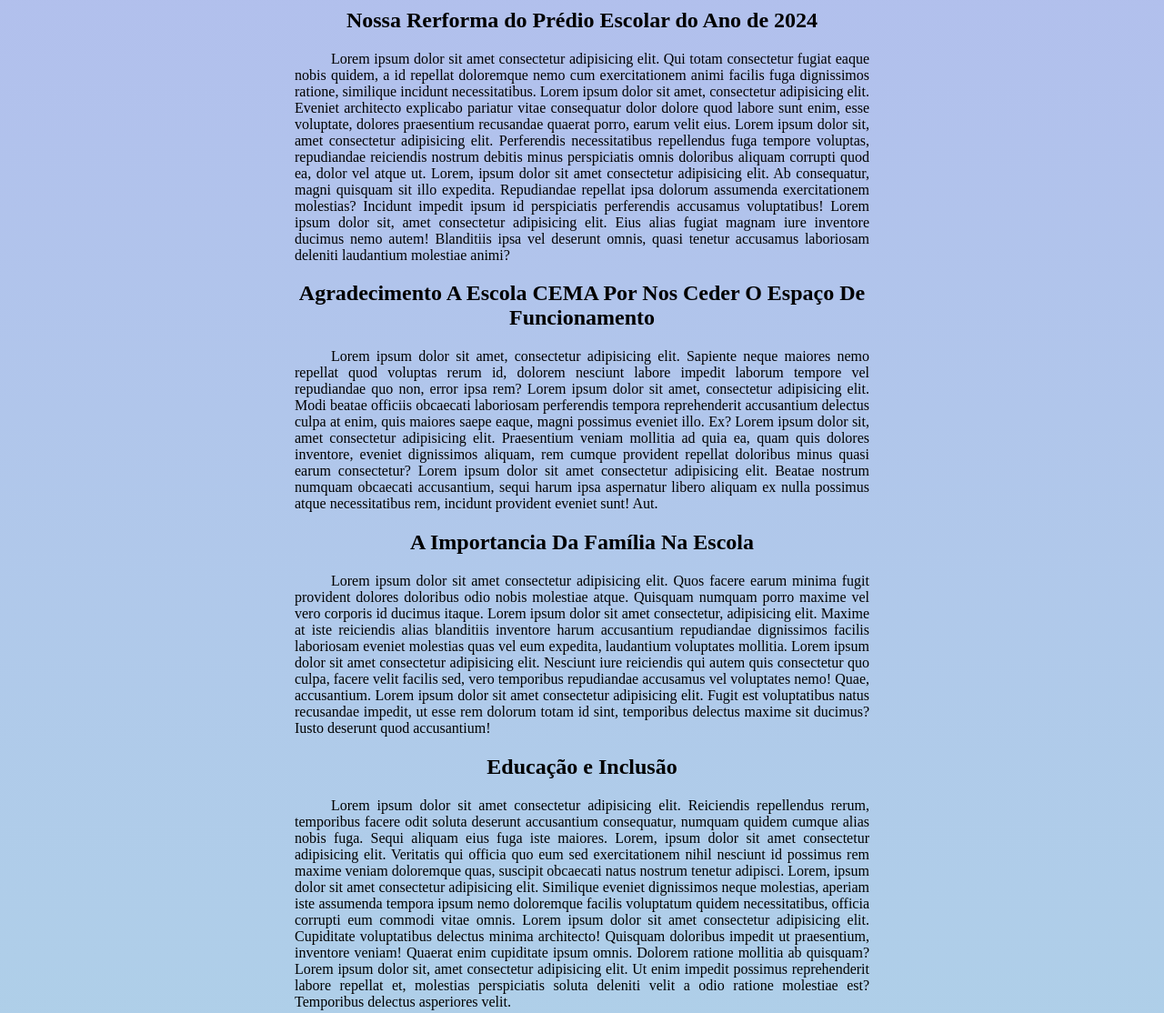
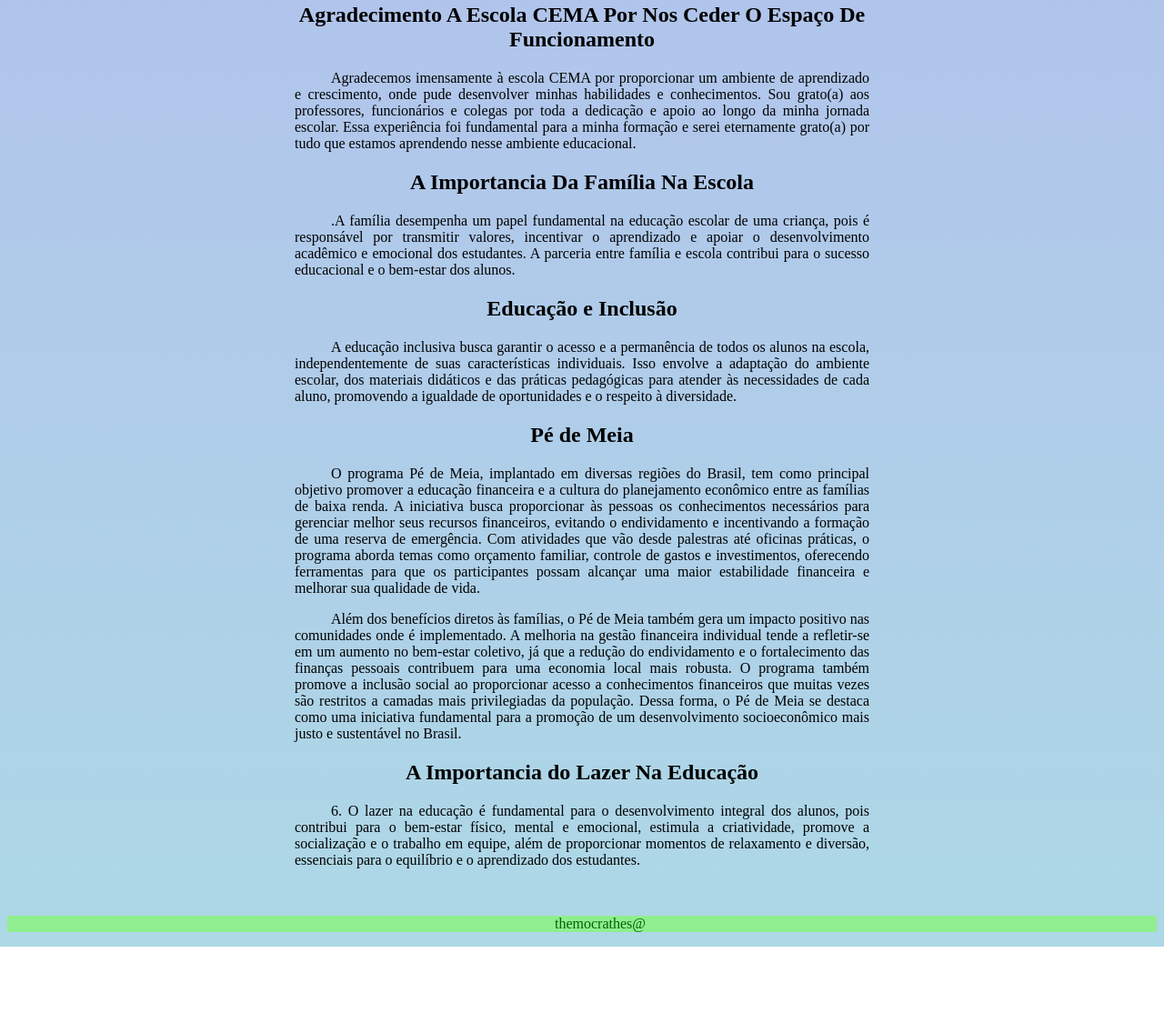
Before and after one commit to professorthemocrathes/school_site, a plain HTML site: page index.html in a window 1280 px wide. Shown: the part 890-2004 px from the top of the page at 91% size. After the commit the page ends 1931 px from the top, so only its background shows below. Drawn offline with Linux system fonts and the light colour scheme.

Commit message:
Update index.html
arrumando o texto

```diff
--- a/index.html
+++ b/index.html
@@ -82,7 +82,7 @@
                 <h2>
                     Um Breve Histórico da Nossa Escola
                 </h2>
-                <p>Lorem ipsum dolor sit amet consectetur adipisicing elit. Id dolores quis quaerat voluptatum eveniet incidunt necessitatibus expedita tempore temporibus, laudantium cum beatae debitis voluptates saepe illum asperiores libero. Ea, debitis. Lorem ipsum, dolor sit amet consectetur adipisicing elit. Possimus quae beatae aliquam doloribus eius dolore asperiores accusamus accusantium a, non natus sunt ipsa iste esse, molestiae ut officia, neque maxime? Lorem ipsum dolor sit amet consectetur adipisicing elit. Culpa unde distinctio explicabo totam quibusdam dolores sint neque. Eligendi ratione obcaecati laboriosam omnis assumenda, blanditiis consequuntur nesciunt in nemo a error. Lorem ipsum dolor sit amet consectetur adipisicing elit. Tenetur minima modi reprehenderit inventore officiis dolorum corporis sed deleniti cumque, consectetur, possimus facere quasi veniam voluptas commodi quaerat quos rerum iste? Lorem ipsum dolor sit, amet consectetur adipisicing elit. Nemo laudantium blanditiis non, qui quisquam possimus fugiat autem fugit adipisci maiores eum veniam perferendis doloremque nostrum officia, pariatur commodi, repellat quis!Lorem</p>
+                <p>Nossa escola foi fundada em 1995 e desde então tem se destacado pela qualidade de ensino e pela dedicação de seus professores e funcionários. Ao longo dos anos, a escola tem investido em infraestrutura e tecnologia para proporcionar um ambiente educacional cada vez mais completo e inovador. Além disso, promove atividades extracurriculares e eventos culturais que enriquecem a experiência dos alunos.</p>
 
 
             </article>
@@ -91,7 +91,7 @@
                 <h2>
                     Nossa Rerforma do Prédio Escolar do Ano de 2024
                 </h2>
-                <p>Lorem ipsum dolor sit amet consectetur adipisicing elit. Qui totam consectetur fugiat eaque nobis quidem, a id repellat doloremque nemo cum exercitationem animi facilis fuga dignissimos ratione, similique incidunt necessitatibus. Lorem ipsum dolor sit amet, consectetur adipisicing elit. Eveniet architecto explicabo pariatur vitae consequatur dolor dolore quod labore sunt enim, esse voluptate, dolores praesentium recusandae quaerat porro, earum velit eius. Lorem ipsum dolor sit, amet consectetur adipisicing elit. Perferendis necessitatibus repellendus fuga tempore voluptas, repudiandae reiciendis nostrum debitis minus perspiciatis omnis doloribus aliquam corrupti quod ea, dolor vel atque ut. Lorem, ipsum dolor sit amet consectetur adipisicing elit. Ab consequatur, magni quisquam sit illo expedita. Repudiandae repellat ipsa dolorum assumenda exercitationem molestias? Incidunt impedit ipsum id perspiciatis perferendis accusamus voluptatibus! Lorem ipsum dolor sit, amet consectetur adipisicing elit. Eius alias fugiat magnam iure inventore ducimus nemo autem! Blanditiis ipsa vel deserunt omnis, quasi tenetur accusamus laboriosam deleniti laudantium molestiae animi?</p>
+                <p>A reforma de escola é um processo importante para o bem-estar dos alunos, professores e demais profissionais. Além disso, pode ser instrumento para facilitar o aprendizado, a socialização e a formação cultural, contribuindo para o desenvolvimento dos estudantes. Em instituições privadas, a importância é ainda maior.</p>
 
 
             </article>
@@ -100,7 +100,7 @@
                 <h2>
                     Agradecimento A Escola CEMA Por Nos Ceder O Espaço De Funcionamento
                 </h2>
-                <p>Lorem ipsum dolor sit amet, consectetur adipisicing elit. Sapiente neque maiores nemo repellat quod voluptas rerum id, dolorem nesciunt labore impedit laborum tempore vel repudiandae quo non, error ipsa rem? Lorem ipsum dolor sit amet, consectetur adipisicing elit. Modi beatae officiis obcaecati laboriosam perferendis tempora reprehenderit accusantium delectus culpa at enim, quis maiores saepe eaque, magni possimus eveniet illo. Ex? Lorem ipsum dolor sit, amet consectetur adipisicing elit. Praesentium veniam mollitia ad quia ea, quam quis dolores inventore, eveniet dignissimos aliquam, rem cumque provident repellat doloribus minus quasi earum consectetur? Lorem ipsum dolor sit amet consectetur adipisicing elit. Beatae nostrum numquam obcaecati accusantium, sequi harum ipsa aspernatur libero aliquam ex nulla possimus atque necessitatibus rem, incidunt provident eveniet sunt! Aut.</p>
+                <p>Agradecemos imensamente à escola CEMA por proporcionar um ambiente de aprendizado e crescimento, onde pude desenvolver minhas habilidades e conhecimentos. Sou grato(a) aos professores, funcionários e colegas por toda a dedicação e apoio ao longo da minha jornada escolar. Essa experiência foi fundamental para a minha formação e serei eternamente grato(a) por tudo que estamos  aprendendo nesse ambiente educacional.</p>
             </article>
 
 
@@ -108,7 +108,7 @@
                 <h2>
                     A Importancia Da Família Na Escola
                 </h2>
-                <p>Lorem ipsum dolor sit amet consectetur adipisicing elit. Quos facere earum minima fugit provident dolores doloribus odio nobis molestiae atque. Quisquam numquam porro maxime vel vero corporis id ducimus itaque. Lorem ipsum dolor sit amet consectetur, adipisicing elit. Maxime at iste reiciendis alias blanditiis inventore harum accusantium repudiandae dignissimos facilis laboriosam eveniet molestias quas vel eum expedita, laudantium voluptates mollitia. Lorem ipsum dolor sit amet consectetur adipisicing elit. Nesciunt iure reiciendis qui autem quis consectetur quo culpa, facere velit facilis sed, vero temporibus repudiandae accusamus vel voluptates nemo! Quae, accusantium. Lorem ipsum dolor sit amet consectetur adipisicing elit. Fugit est voluptatibus natus recusandae impedit, ut esse rem dolorum totam id sint, temporibus delectus maxime sit ducimus? Iusto deserunt quod accusantium!</p>
+                <p>.A família desempenha um papel fundamental na educação escolar de uma criança, pois é responsável por transmitir valores, incentivar o aprendizado e apoiar o desenvolvimento acadêmico e emocional dos estudantes. A parceria entre família e escola contribui para o sucesso educacional e o bem-estar dos alunos.</p>
             </article>
 
             <article>
@@ -116,7 +116,7 @@
                 Educação e Inclusão
 
                </h2>
-               <p>Lorem ipsum dolor sit amet consectetur adipisicing elit. Reiciendis repellendus rerum, temporibus facere odit soluta deserunt accusantium consequatur, numquam quidem cumque alias nobis fuga. Sequi aliquam eius fuga iste maiores. Lorem, ipsum dolor sit amet consectetur adipisicing elit. Veritatis qui officia quo eum sed exercitationem nihil nesciunt id possimus rem maxime veniam doloremque quas, suscipit obcaecati natus nostrum tenetur adipisci. Lorem, ipsum dolor sit amet consectetur adipisicing elit. Similique eveniet dignissimos neque molestias, aperiam iste assumenda tempora ipsum nemo doloremque facilis voluptatum quidem necessitatibus, officia corrupti eum commodi vitae omnis. Lorem ipsum dolor sit amet consectetur adipisicing elit. Cupiditate voluptatibus delectus minima architecto! Quisquam doloribus impedit ut praesentium, inventore veniam! Quaerat enim cupiditate ipsum omnis. Dolorem ratione mollitia ab quisquam? Lorem ipsum dolor sit, amet consectetur adipisicing elit. Ut enim impedit possimus reprehenderit labore repellat et, molestias perspiciatis soluta deleniti velit a odio ratione molestiae est? Temporibus delectus asperiores velit.</p>
+               <p>A educação inclusiva busca garantir o acesso e a permanência de todos os alunos na escola, independentemente de suas características individuais. Isso envolve a adaptação do ambiente escolar, dos materiais didáticos e das práticas pedagógicas para atender às necessidades de cada aluno, promovendo a igualdade de oportunidades e o respeito à diversidade.</p>
 
             </article>
 
@@ -124,14 +124,22 @@
                 <h2>
                     Pé de Meia
                 </h2>
-                <p>Lorem ipsum dolor, sit amet consectetur adipisicing elit. Molestias, ab itaque! Reiciendis corrupti recusandae quae, exercitationem eveniet error molestiae voluptatibus illo dolore in. Perferendis fugiat mollitia dolorum molestias laudantium aspernatur. Lorem ipsum dolor sit amet consectetur adipisicing elit. Debitis autem obcaecati sapiente aperiam deleniti commodi nostrum reiciendis eum nam cumque! Assumenda perspiciatis deserunt cumque aspernatur perferendis ullam voluptatum cum est. Lorem ipsum dolor sit amet consectetur adipisicing elit. Corrupti doloribus rerum, inventore non dignissimos neque harum ipsum esse minus, nisi nam libero debitis nemo nostrum voluptate commodi culpa eum rem. Lorem ipsum dolor sit amet consectetur adipisicing elit. Similique fugiat cupiditate quo exercitationem explicabo possimus laudantium ea autem quod quia a, totam doloribus et ullam eum architecto voluptas, eius nobis? Lorem ipsum dolor sit amet consectetur adipisicing elit. Tempore magni aspernatur porro quas quod distinctio? Corrupti quisquam, velit dignissimos consequatur eveniet neque possimus asperiores deserunt quibusdam, laboriosam fugit molestiae vel!</p>
+                <p>O programa Pé de Meia, implantado em diversas regiões do Brasil, tem como principal objetivo promover a educação financeira e a cultura do planejamento econômico entre as famílias de baixa renda. A iniciativa busca proporcionar às pessoas os conhecimentos necessários para gerenciar melhor seus recursos financeiros, evitando o endividamento e incentivando a formação de uma reserva de emergência. Com atividades que vão desde palestras até oficinas práticas, o programa aborda temas como orçamento familiar, controle de gastos e investimentos, oferecendo ferramentas para que os participantes possam alcançar uma maior estabilidade financeira e melhorar sua qualidade de vida.</p>
+
+                <p>Além dos benefícios diretos às famílias, o Pé de Meia também gera um impacto positivo nas comunidades onde é implementado. A melhoria na gestão financeira individual tende a refletir-se em um aumento no bem-estar coletivo, já que a redução do endividamento e o fortalecimento das finanças pessoais contribuem para uma economia local mais robusta. O programa também promove a inclusão social ao proporcionar acesso a conhecimentos financeiros que muitas vezes são restritos a camadas mais privilegiadas da população. Dessa forma, o Pé de Meia se destaca como uma iniciativa fundamental para a promoção de um desenvolvimento socioeconômico mais justo e sustentável no Brasil.</p>
+
+
+
+
+
+
             </article>
 
             <article>
                 <h2>
                     A Importancia do Lazer Na Educação
                 </h2>
-                <p>Lorem ipsum dolor sit amet consectetur adipisicing elit. Soluta iste nulla sint consequuntur. Rerum ratione recusandae repellat perspiciatis ad dignissimos assumenda, quaerat impedit ducimus sapiente. Possimus sit accusamus odit inventore. Lorem ipsum dolor sit amet consectetur adipisicing elit. Sequi quia excepturi itaque, iusto placeat id alias dolor assumenda esse soluta? Facere aliquam enim eos obcaecati maxime fugiat earum nam odit? Lorem, ipsum dolor sit amet consectetur adipisicing elit. Quisquam, libero tempora voluptatibus veniam quae sint exercitationem rerum aspernatur id. Suscipit quod dolorum iusto officia quis blanditiis accusamus sit accusantium culpa. Lorem ipsum dolor sit amet consectetur, adipisicing elit. Quisquam consectetur praesentium adipisci dicta, voluptatibus excepturi dolores velit perspiciatis molestias cumque quo laborum, unde corrupti quia aliquid numquam delectus. Assumenda, aliquam. Lorem ipsum dolor sit amet consectetur adipisicing elit. Aliquam nemo cupiditate repellat, laboriosam, omnis dignissimos libero blanditiis nobis beatae adipisci fugiat iste corrupti sapiente sunt aliquid veritatis laudantium ad alias?</p>
+                <p>6. O lazer na educação é fundamental para o desenvolvimento integral dos alunos, pois contribui para o bem-estar físico, mental e emocional, estimula a criatividade, promove a socialização e o trabalho em equipe, além de proporcionar momentos de relaxamento e diversão, essenciais para o equilíbrio e o aprendizado dos estudantes.</p>
             </article>
 
 
```
